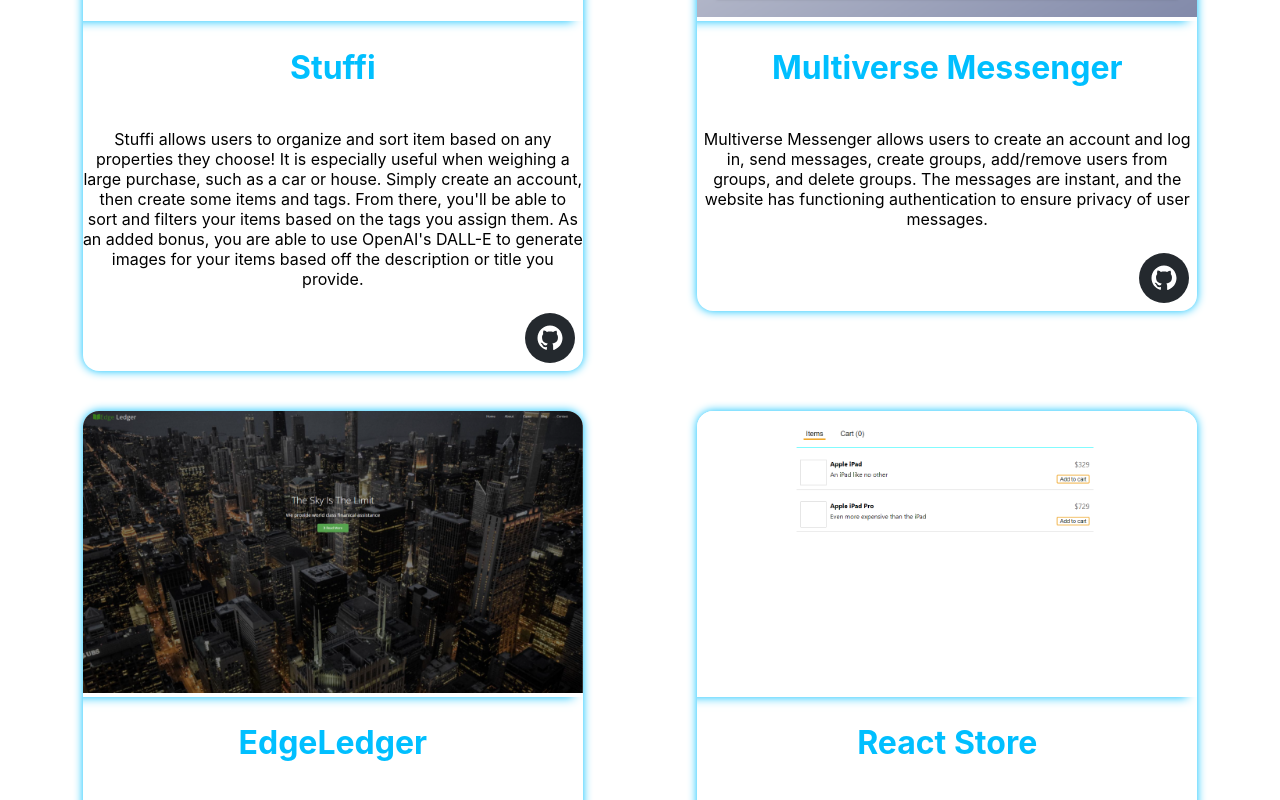
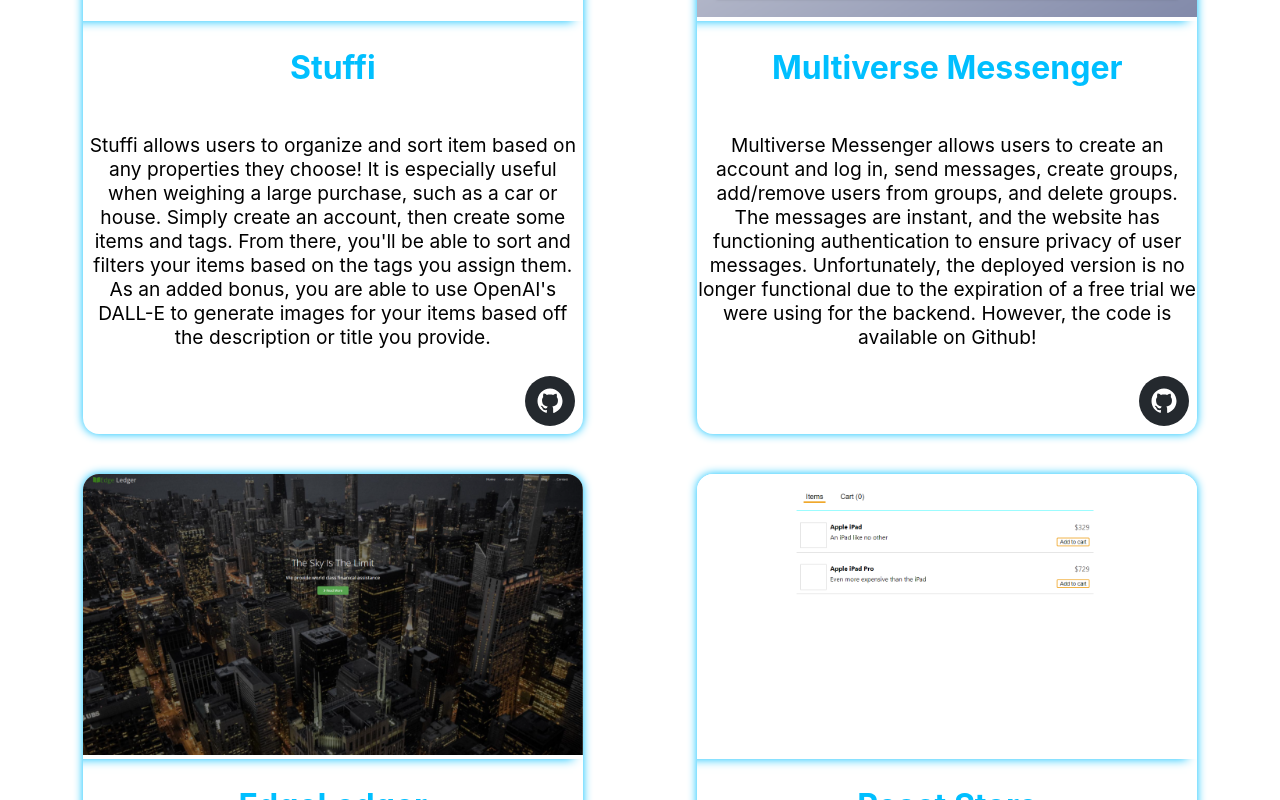
Before and after one commit to Reese0177/personal-site-next, a Next.js app: page /portfolio in a window 1280 px wide. Shown: the part 1100-1900 px from the top of the page. Built offline with nearby package versions, Linux system fonts and the light colour scheme.

Commit message:
Updated description styling and Multiverse Messenger card

```diff
--- a/data/portfolio-items.js
+++ b/data/portfolio-items.js
@@ -17,11 +17,10 @@ const items = [
     {
         id: 1,
         title: "Multiverse Messenger",
-        href: "https://mm.reesegosa.in/",
         image: {mm},
         alt: 'Multiverse Messenger Website',
         imgName: "mm",
-        desc: "Multiverse Messenger allows users to create an account and log in, send messages, create groups, add/remove users from groups, and delete groups. The messages are instant, and the website has functioning authentication to ensure privacy of user messages.",
+        desc: "Multiverse Messenger allows users to create an account and log in, send messages, create groups, add/remove users from groups, and delete groups. The messages are instant, and the website has functioning authentication to ensure privacy of user messages. Unfortunately, the deployed version is no longer functional due to the expiration of a free trial we were using for the backend. However, the code is available on Github!",
         git: 'https://github.com/Multiverse-Messenger/Multiverse-Messenger'
     },
     {
--- a/pages/portfolio.js
+++ b/pages/portfolio.js
@@ -25,13 +25,13 @@ const Index = (props) => {
       <section className={styles.portfolio} id="view">
         <div className={styles.container}>
           {items.map(portfolioItem =>
-            <a href={portfolioItem.href} key={portfolioItem.id} target="_blank" rel="noreferrer">
+            <a href={portfolioItem.href ?? null} key={portfolioItem.id} target="_blank" rel="noreferrer">
               <div className={styles.item}>
                 <div className={styles.imgWrap}>
                   <Image src={portfolioItem.image[portfolioItem.imgName]} alt={portfolioItem.alt} />
                 </div>
                 <h2 className={styles.itemHeader}>{portfolioItem.title}</h2>
-                <p>{portfolioItem.desc}</p>
+                <p className={styles.desc}>{portfolioItem.desc}</p>
                 {portfolioItem.git && <div className={styles.iconDiv}>
                   <SocialIcon className={styles.icon} url={portfolioItem.git} target="_blank" rel="noreferrer"/>
                 </div>}
--- a/styles/portfolio.module.css
+++ b/styles/portfolio.module.css
@@ -45,6 +45,10 @@
     gap: 1rem;
 }
 
+.desc {
+    font-size: larger;
+}
+
 @media screen and (max-width: 500px) {
     .item{
         width: 90vw;
```
